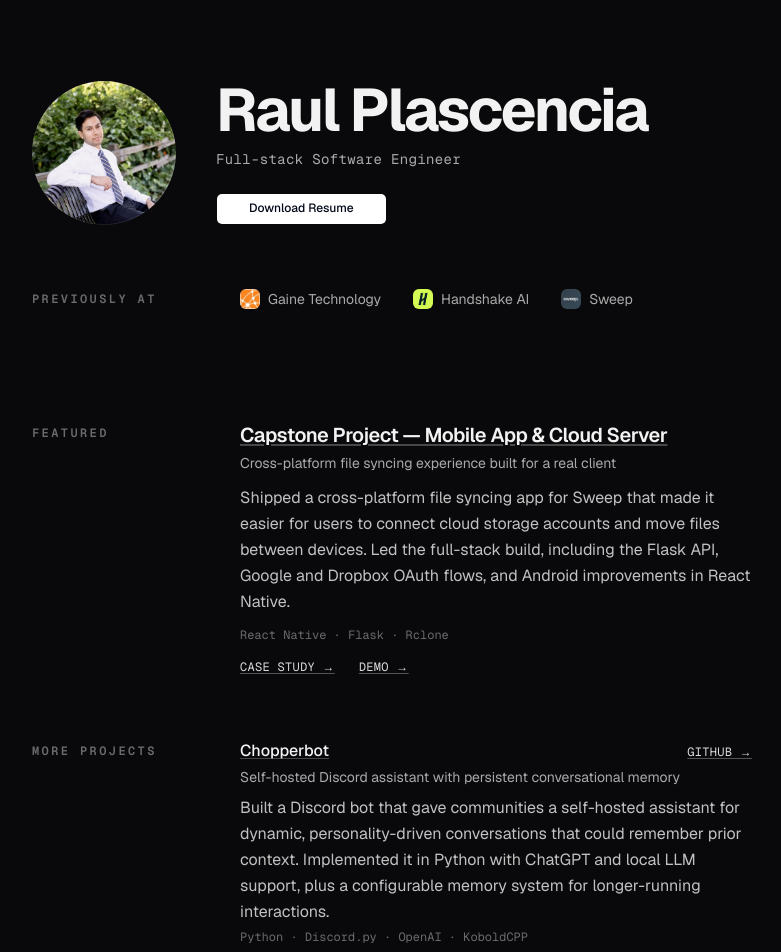
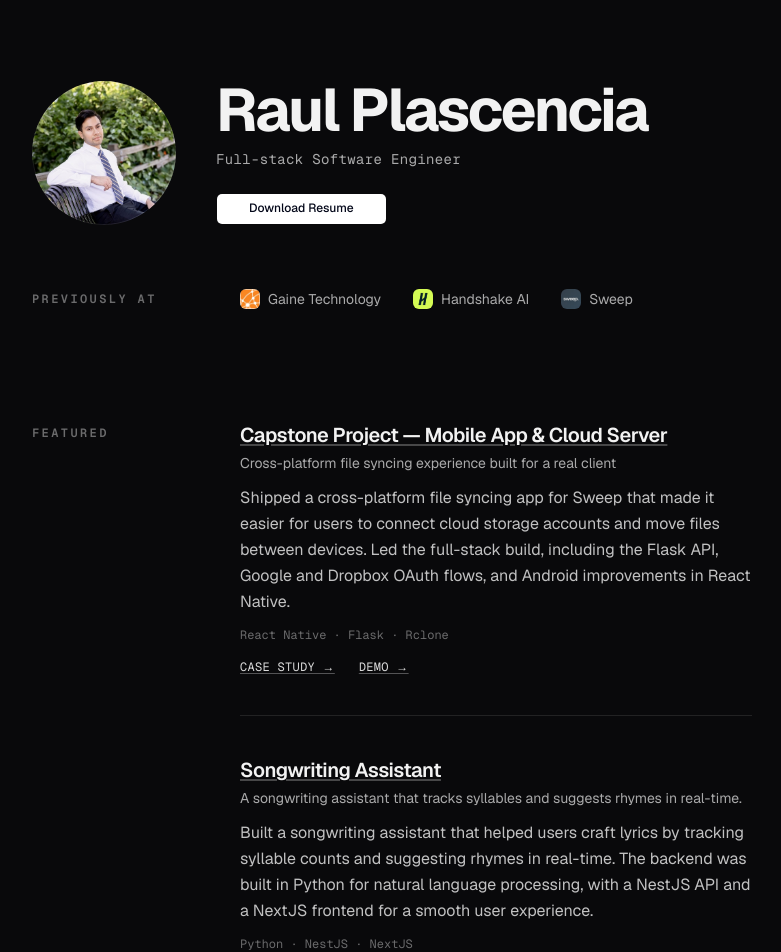
Before and after one commit to rplasc/portfolioV2, a Next.js app: page / in a window 1280 px wide. Shown: the top 952 px of the page, without its empty margins (248-1029 px from the left). Built offline with nearby package versions, Linux system fonts and the light colour scheme.

Commit message:
Updated projects and resume

```diff
--- a/src/data/case-studies.ts
+++ b/src/data/case-studies.ts
@@ -60,4 +60,23 @@ export const caseStudies: Record<string, CaseStudy> = {
     github: "https://github.com/rplasc/ChopperBot",
     demo: "",
   },
+  "songwriting-assistant": {
+    slug: "songwriting-assistant",
+    title: "Songwriting Assistant",
+    tagline:
+      "A bilingual songwriting assistant that tracks syllables and suggests rhymes in real-time.",
+    role: "Creator & Maintainer",
+    timeframe: "2025 – Present",
+    stack: ["Python", "NestJS", "NextJS"],
+    overview:
+      "The Songwriting Assistant is a web application designed to help musicians and songwriters craft lyrics in both English and Spanish by providing real-time feedback on syllable counts and rhyme suggestions. The backend was built in Python for natural language processing, with a NestJS API and a NextJS frontend for a smooth user experience.",
+    highlights: [
+      "Provides real-time syllable tracking and rhyme suggestions in English and soon in Spanish.",
+      "Built with a modern web stack for a responsive user experience.",
+      "Integrates seamlessly with existing music production workflows.",
+      "Currently, allows songwriters to save drafts locally.",
+    ],
+    github: "https://github.com/rplasc/songwriting-assistant",
+    demo: "",
+  },
 };
--- a/src/data/projects.ts
+++ b/src/data/projects.ts
@@ -20,6 +20,18 @@ export const projects: Project[] = [
       "Shipped a cross-platform file syncing app for Sweep that made it easier for users to connect cloud storage accounts and move files between devices. Led the full-stack build, including the Flask API, Google and Dropbox OAuth flows, and Android improvements in React Native.",
     github: "",
     demo: "https://sweep-ai.com",
+    featured: true,
+  },
+  {
+    name: "Songwriting Assistant",
+    slug: "songwriting-assistant",
+    description:
+      "A songwriting assistant that tracks syllables and suggests rhymes in real-time.",
+    stack: ["Python", "NestJS", "NextJS"],
+    details:
+      "Built a songwriting assistant that helped users craft lyrics by tracking syllable counts and suggesting rhymes in real-time. The backend was built in Python for natural language processing, with a NestJS API and a NextJS frontend for a smooth user experience.",
+    github: "https://github.com/rplasc/songwriting-assistant",
+    demo: "",
     featured: true,
   },
   {
```
Also changed, not shown: 1 other file (tests, documents, lock files or other folders).
